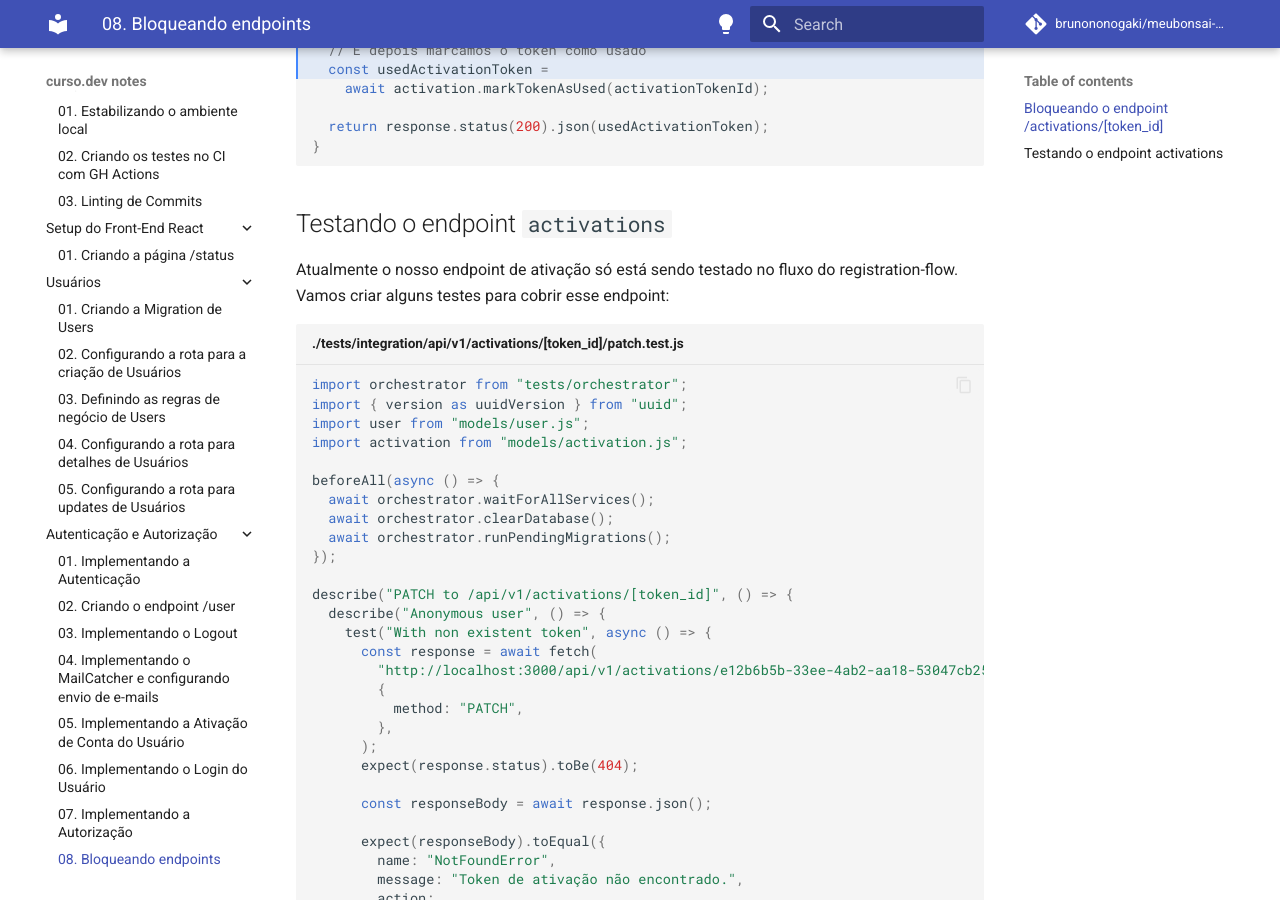
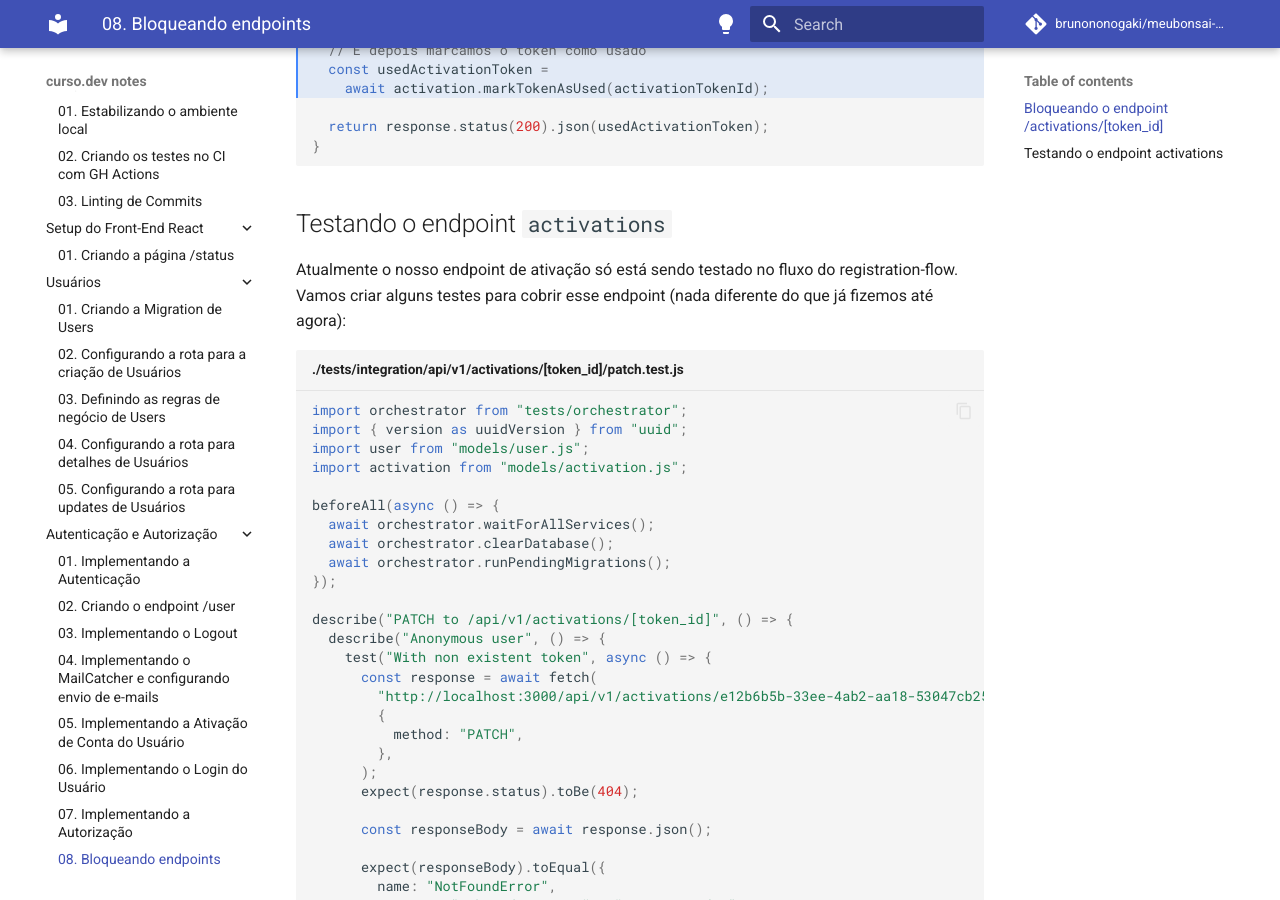
Before and after one commit to brunononogaki/curso.dev-study-notes-mkdocs, an MkDocs documentation site: the page built from docs/07_Autenticacao_Autorizacao/08_Bloqueando_Endpoints.md, in a window 1280 px wide and 900 px high, scrolled down 2716 px. Built offline with MkDocs 1.6.1 and Material for MkDocs 9.7.7, drawn with Linux system fonts in a browser that asks for light colours; comment, search, counter and statistics services are not loaded.

Commit message:
bloqueando endpoint activations

````diff
--- a/docs/07_Autenticacao_Autorizacao/08_Bloqueando_Endpoints.md
+++ b/docs/07_Autenticacao_Autorizacao/08_Bloqueando_Endpoints.md
@@ -100,7 +100,7 @@ sync function activateUserByUserId(userId) {
 
 Mas para isso funcionar, lá no controller a gente tem que inverter a chamada dos métodos, fazendo o `activateUserByUserId` primeiro, e depois o `markTokenAsUsed`, que será chamado apenas se o usuário conseguir ser ativado:
 
-```javascript title="./pages/api/v1/activations/[token_id]/index.js" hl_lines="6-7 9-11"
+```javascript title="./pages/api/v1/activations/[token_id]/index.js" hl_lines="7-8 10-12"
 async function patchHandler(request, response) {
   const activationTokenId = request.query.token_id;
 
@@ -120,7 +120,7 @@ async function patchHandler(request, response) {
 
 ## Testando o endpoint `activations`
 
-Atualmente o nosso endpoint de ativação só está sendo testado no fluxo do registration-flow. Vamos criar alguns testes para cobrir esse endpoint:
+Atualmente o nosso endpoint de ativação só está sendo testado no fluxo do registration-flow. Vamos criar alguns testes para cobrir esse endpoint (nada diferente do que já fizemos até agora):
 
 ```javascript title="./tests/integration/api/v1/activations/[token_id]/patch.test.js"
 import orchestrator from "tests/orchestrator";
````
